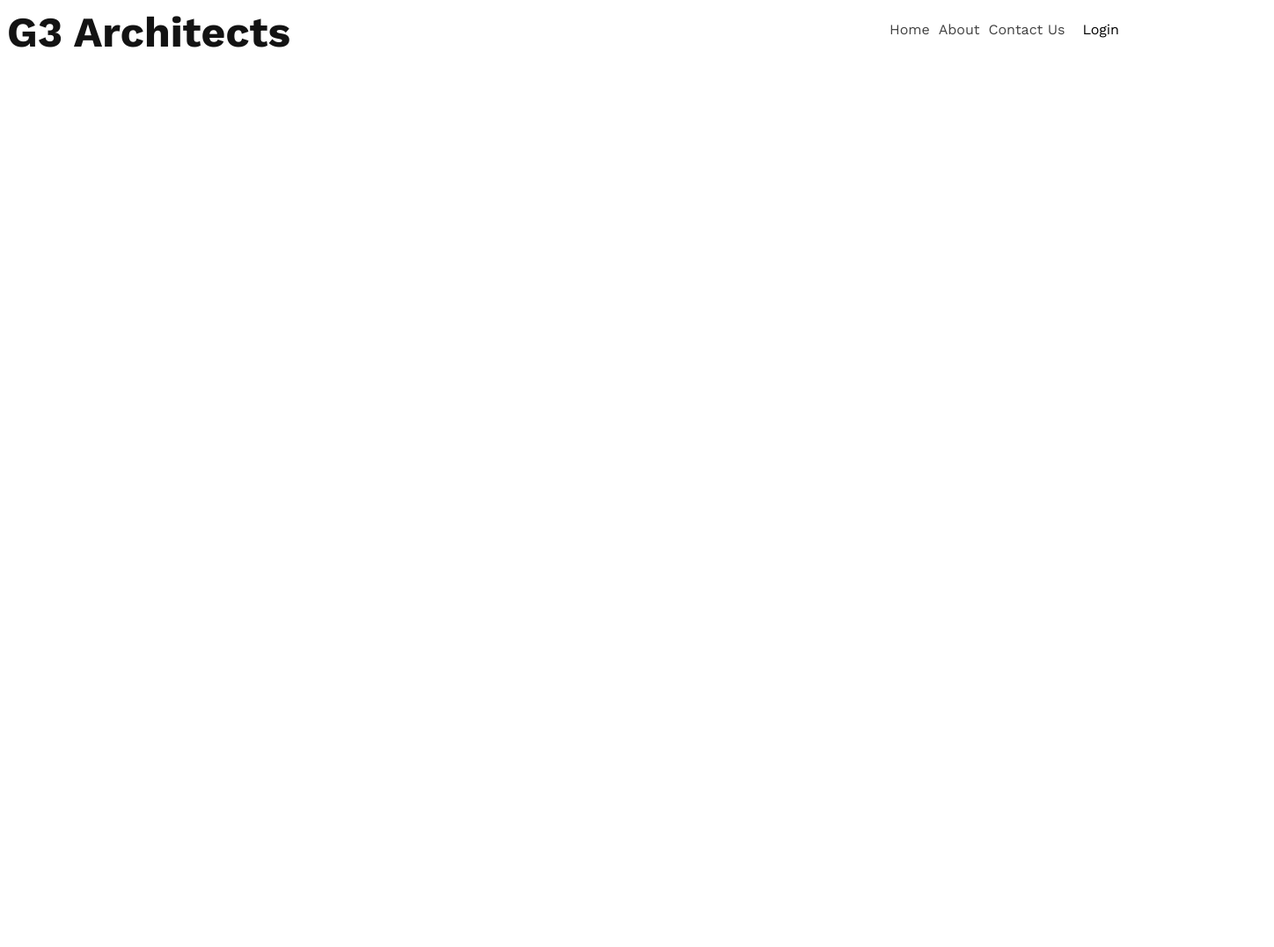
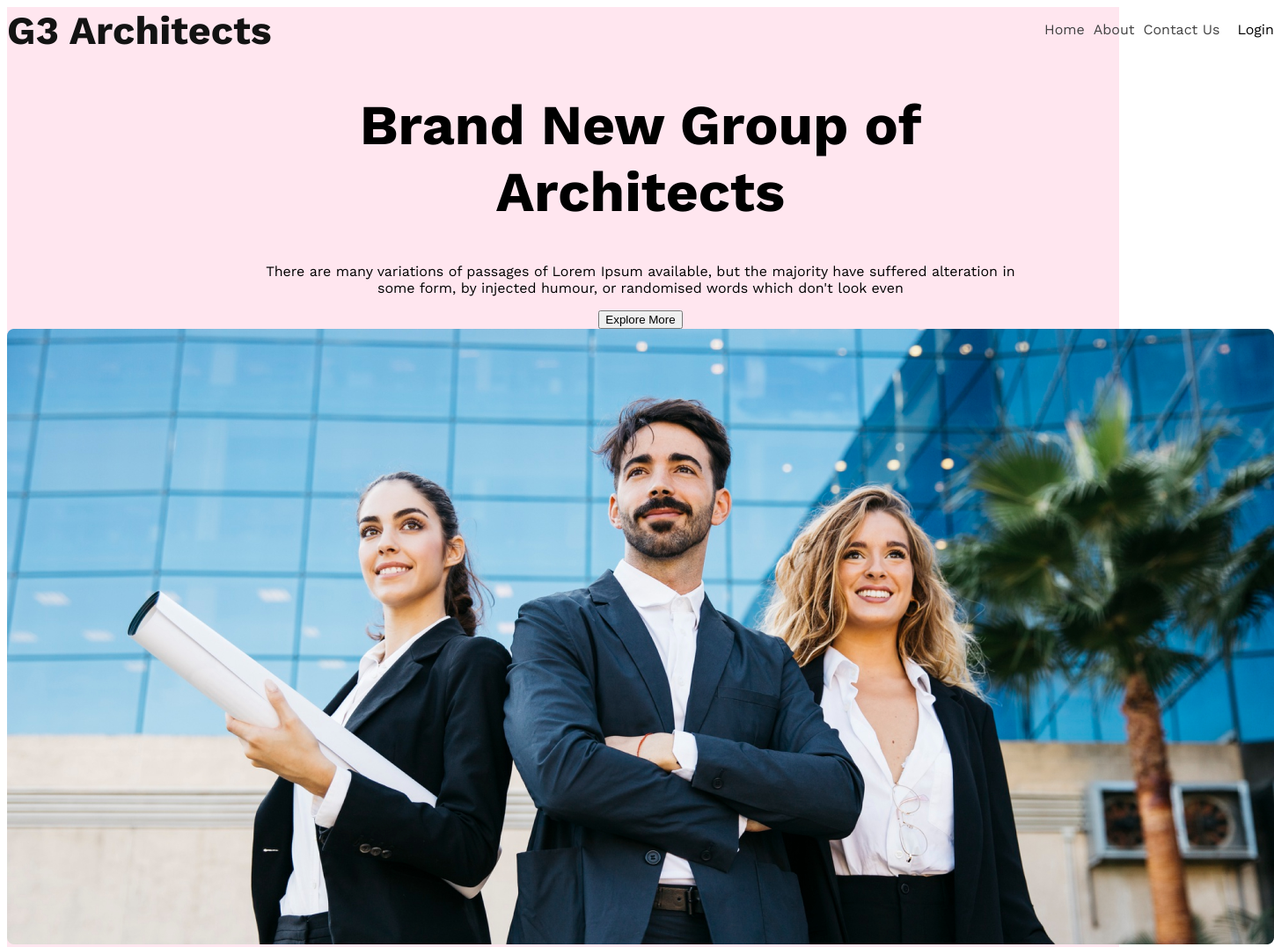
Before and after one commit to C-Null-S-Error-T/The-Architects-new-project, a plain HTML site: page index.html in a window 1280 px wide. Shown: the top 1077 px of the page at 88% size, 1448 px wide, since content can reach past the window. Before the commit the page ends 800 px from the top, so only its background shows below. Drawn offline with nearby package versions, Linux system fonts and the light colour scheme.

Commit message:
the style add

```diff
--- a/cascitin-styl/archi.css
+++ b/cascitin-styl/archi.css
@@ -8,32 +8,65 @@
 }
 
 /* The shear allrun class style */
-.display_flax{
+.display_flax {
   display: flex;
 }
 
+.banar-backgroun-color {
+  background-color: rgba(255, 14, 101, 0.1);
+}
+
 /* the shear caollor style*/
-.color-1-normal{
+.color-1-normal {
   color: #131313;
 }
-.color-2-mid{
+
+.color-2-mid {
   color: #424242;
 }
 
 /* Headder arrea banar site content */
 /* nabigition content calss */
-.navbar{
+.navbar {
   justify-content: space-between;
 }
-.banar{
-  font-size: 48px;
+
+.banar {
+  font-size: 2.8rem;
   font-weight: 700;
   margin: 0%;
 }
-.link-item{
+
+.link-item {
   list-style: none;
 }
-.ankur{
+
+.ankur {
   text-decoration: none;
   margin-right: 10px;
 }
+
+/* nav  is allrady complyted */
+.navbar,
+.banar-header {
+  width: 1440px;
+  margin: 0 auto;
+}
+
+/* the banar text area content digine */
+.banar-text-content {
+  text-align: center;
+  width: 868px;
+  margin: 0 auto;
+}
+.banar-tityle{
+  font-size: 4rem;
+  font-weight: 700;
+}
+.banar-discrip{
+  font-size: 1rem;
+  font-weight: 400;
+}
+.heder_banar-pic{
+  width: 100%;
+}
--- a/index.html
+++ b/index.html
@@ -1,5 +1,6 @@
 <!DOCTYPE html>
 <html lang="en">
+
 <head>
     <meta charset="UTF-8">
     <meta name="viewport" content="width=device-width, initial-scale=1.0">
@@ -7,8 +8,9 @@
     <link rel="stylesheet" href="cascitin-styl/archi.css">
     <link rel="stylesheet" href="cascitin-styl/rexponsive.css">
 </head>
+
 <body class="work-sans-text-style">
-    <header>
+    <header class="banar-backgroun-color">
         <nav class="navbar display_flax">
             <h3 class="banar color-1-normal">G3 Architects</h3>
             <ul class="link-list display_flax">
@@ -18,6 +20,14 @@
                 <li class="link-item"><a href="" class="ankur color-2-mid"></a>Login</li>
             </ul>
         </nav>
+        <div class="banar-header">
+            <div class="banar-text-content">
+                <h1 class="banar-tityle">Brand New Group of Architects</h1>
+                <p class="banar-discrip">There are many variations of passages of Lorem Ipsum available, but the majority have suffered alteration in some form, by injected humour, or randomised words which don't look even</p>
+                <button>Explore More</button>
+            </div>
+            <img src="images/banner.png" alt="" class="heder_banar-pic">
+        </div>
     </header>
     <main>
 
@@ -26,4 +36,5 @@
 
     </footer>
 </body>
+
 </html>
```
